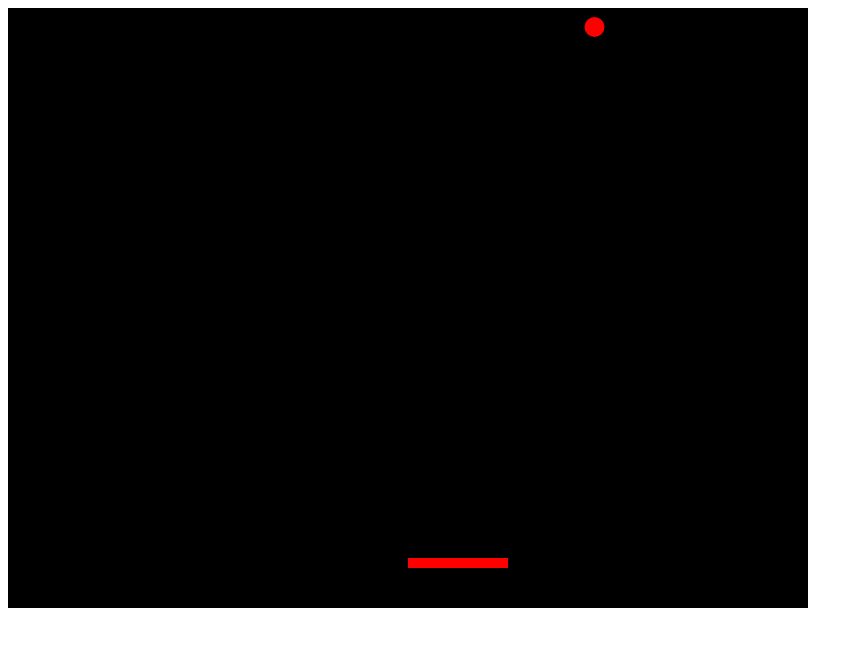
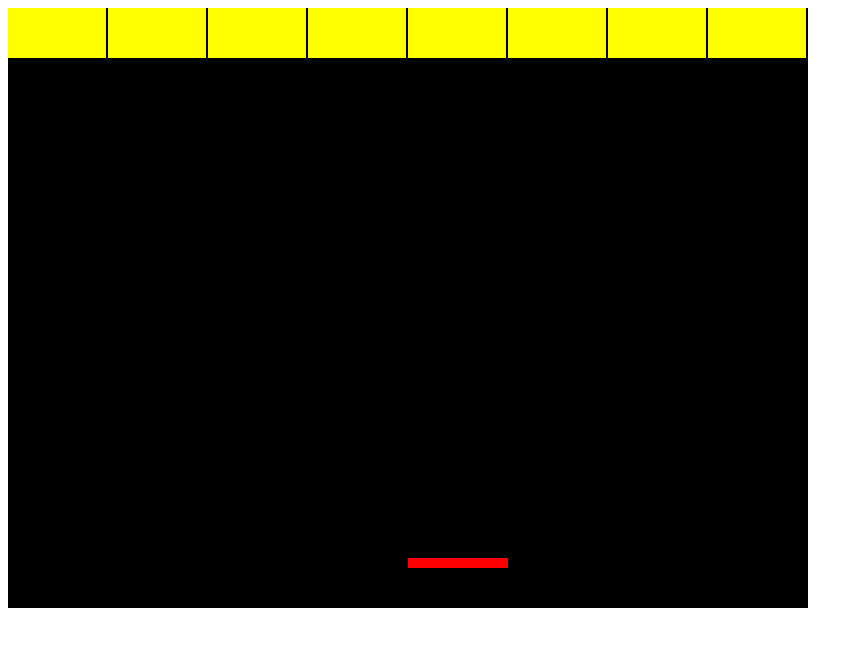
Before and after one commit to MikeG212/canvasgames, a plain HTML site: page index.html in a window 1280 px wide. Shown: the whole page, without its empty margins (0-863 px from the left). Drawn offline with Linux system fonts and the light colour scheme.

Commit message:
Draw one row of bricks

```diff
--- a/index.html
+++ b/index.html
@@ -20,16 +20,28 @@
             const PADDLE_DISTANCE_FROM_EDGE = PADDLE_THICKNESS + 40;
 
             var paddleX = 400;
+            var mouseX, mouseY;
+            var brickGrid = [true, true, true, true, true, true, true, true];
+            const BRICK_WIDTH = 100;
+            const BRICK_HEIGHT = 50;
 
             var canvas, canvasContext;
+
+            function drawBricks() {
+                for (let i = 0; i < brickGrid.length; i++) {
+                    if (brickGrid[i]) {
+                        colorRect(BRICK_WIDTH * i, 0, BRICK_WIDTH - 2, BRICK_HEIGHT, "yellow")
+                    }
+                }
+            }
 
             function updateMousePosition(event) {
                 var rect = canvas.getBoundingClientRect();
                 var root = document.documentElement;
 
-                var mouseX = event.clientX - rect.left - root.scrollLeft;
+                mouseX = event.clientX - rect.left - root.scrollLeft;
 
-                var mouseX = event.clientX;
+                mouseY = event.clientY;
                 paddleX = mouseX - (PADDLE_WIDTH / 2);
             }
 
@@ -91,6 +103,8 @@
                 colorCircle(ballX,ballY, 10, 'red');
                 colorRect(paddleX, canvas.height - PADDLE_DISTANCE_FROM_EDGE,
                             PADDLE_WIDTH, PADDLE_THICKNESS, 'red');
+                colorText(`${mouseX},${mouseY}`, mouseX,mouseY, "yellow");
+                drawBricks();
             }
 
             function colorRect(topLeftX,topLeftY, boxWidth,boxHeight, fillColor) {
@@ -103,7 +117,11 @@
                 canvasContext.beginPath();
                 canvasContext.arc(ballX,ballY, radius, 0,Math.PI * 2, true);
                 canvasContext.fill();
+            }
 
+            function colorText(showText, textX,textY, fillColor) {
+                canvasContext.fillStyle = fillColor;
+                canvasContext.fillText(showText, textX, textY);
             }
         </script>
     </body>
```
